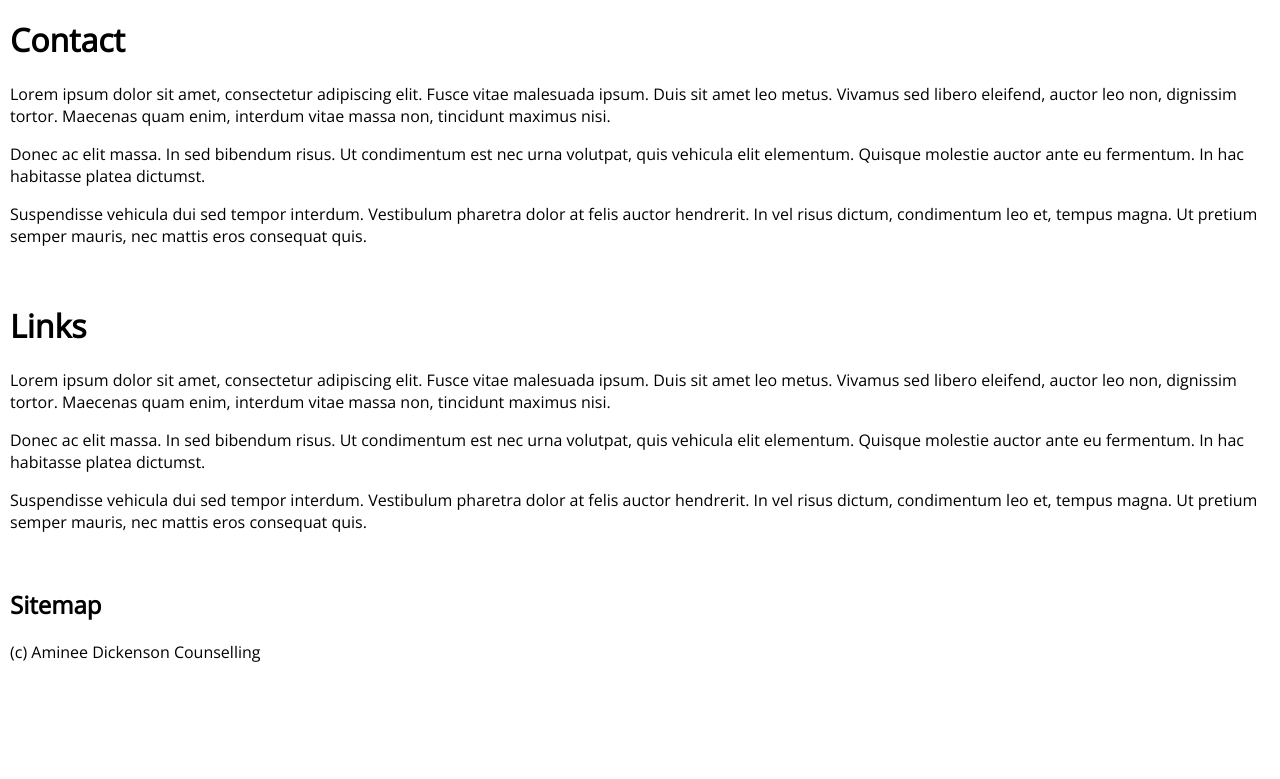
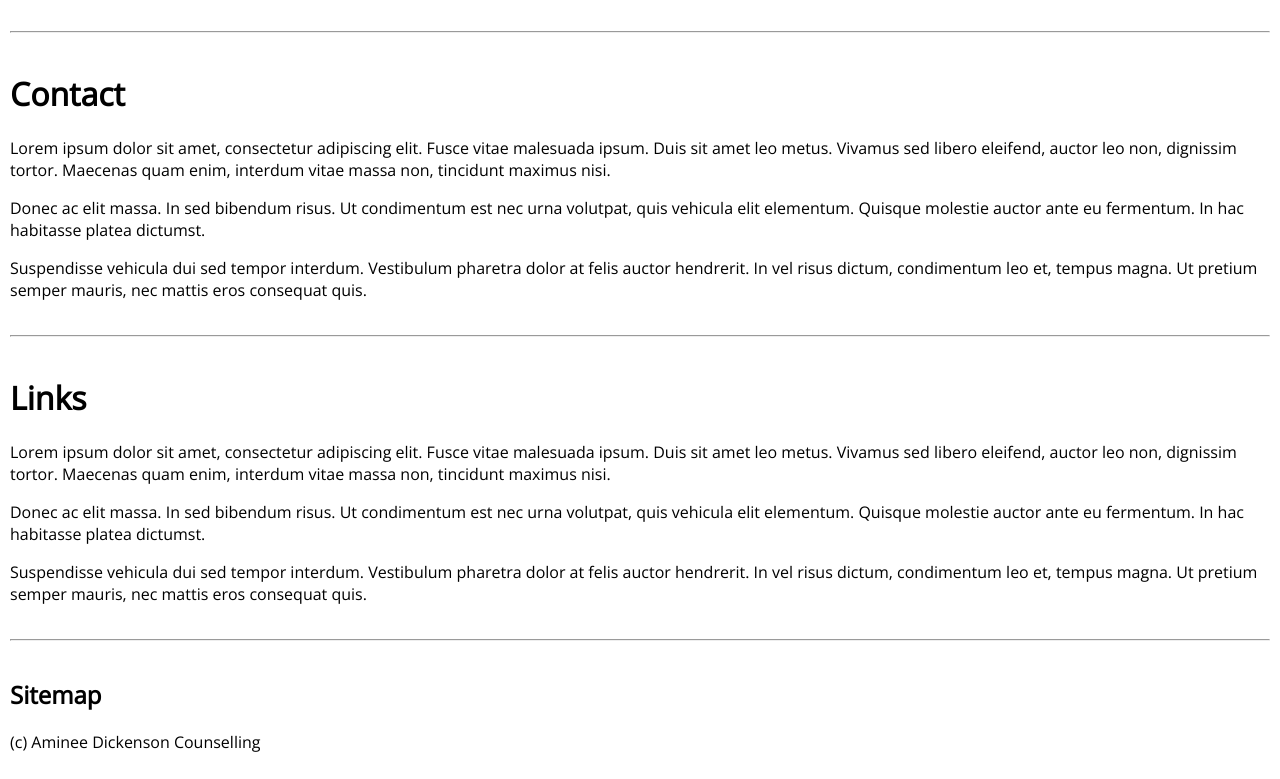
Before and after one commit to leedgbr/ad-counselling, a plain HTML site: page public/index.html in a window 1280 px wide. Shown: the part 1093-1872 px from the top of the page. Before the commit the page ends 1782 px from the top, so only its background shows below. Drawn offline with nearby package versions, Linux system fonts and the light colour scheme; a web font is replaced by a local one.

Commit message:
Added section separators

```diff
--- a/public/index.html
+++ b/public/index.html
@@ -30,7 +30,6 @@
 
 <div class="separator"></div>
 
-<!-- [REST OF YOUR PAGE] -->
 <div style="padding: 10px;">
     <h1>Perinatal Counselling</h1>
     <p>
@@ -52,6 +51,8 @@
         Ut pretium semper mauris, nec mattis eros consequat quis.
     </p>
 </div>
+
+<hr>
 
 <div style="padding: 10px;">
     <a class="anchor" id="approach"></a>
@@ -76,7 +77,8 @@
     </p>
 </div>
 
-<!-- [REST OF YOUR PAGE] -->
+<hr>
+
 <div style="padding: 10px;">
     <a class="anchor" id="about"></a>
     <h1>About</h1>
@@ -100,7 +102,8 @@
     </p>
 </div>
 
-<!-- [REST OF YOUR PAGE] -->
+<hr>
+
 <div style="padding: 10px;">
     <a class="anchor" id="contact"></a>
     <h1>Contact</h1>
@@ -124,7 +127,8 @@
     </p>
 </div>
 
-<!-- [REST OF YOUR PAGE] -->
+<hr>
+
 <div style="padding: 10px;">
     <a class="anchor" id="links"></a>
     <h1>Links</h1>
@@ -148,6 +152,8 @@
     </p>
 </div>
 
+<hr>
+
 <div id="footer" style="padding: 10px;">
     <h2>Sitemap</h2>
     <p>(c) Aminee Dickenson Counselling</p>
--- a/public/style.css
+++ b/public/style.css
@@ -96,6 +96,16 @@ a.anchor {
     width: 100vw;
 }
 
+hr {
+    display: block;
+    margin-top: 0.5em;
+    margin-bottom: 0.5em;
+    margin-left: 10px;
+    margin-right: 10px;
+    border-style: inset;
+    border-width: 1px;
+}
+
 /* [DOES NOT MATTER] */
 html, body {
     padding: 0;
```
